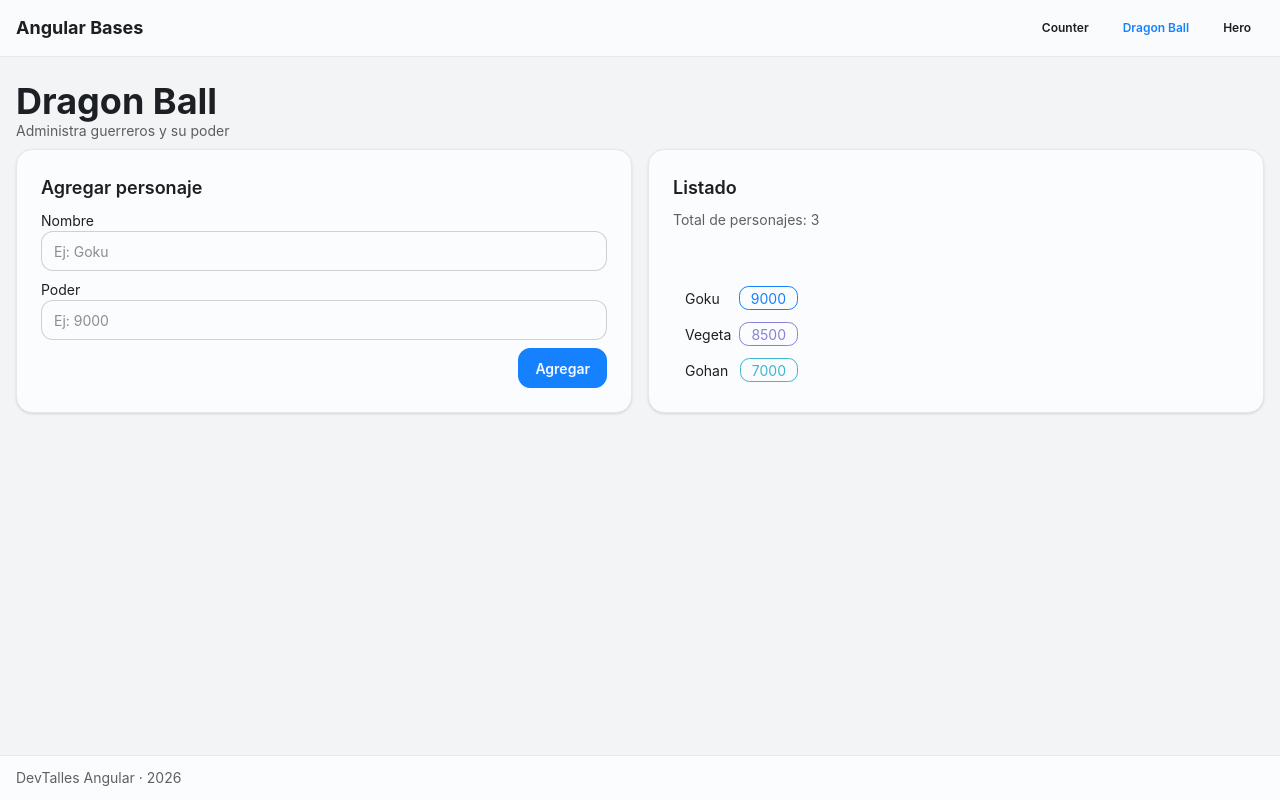
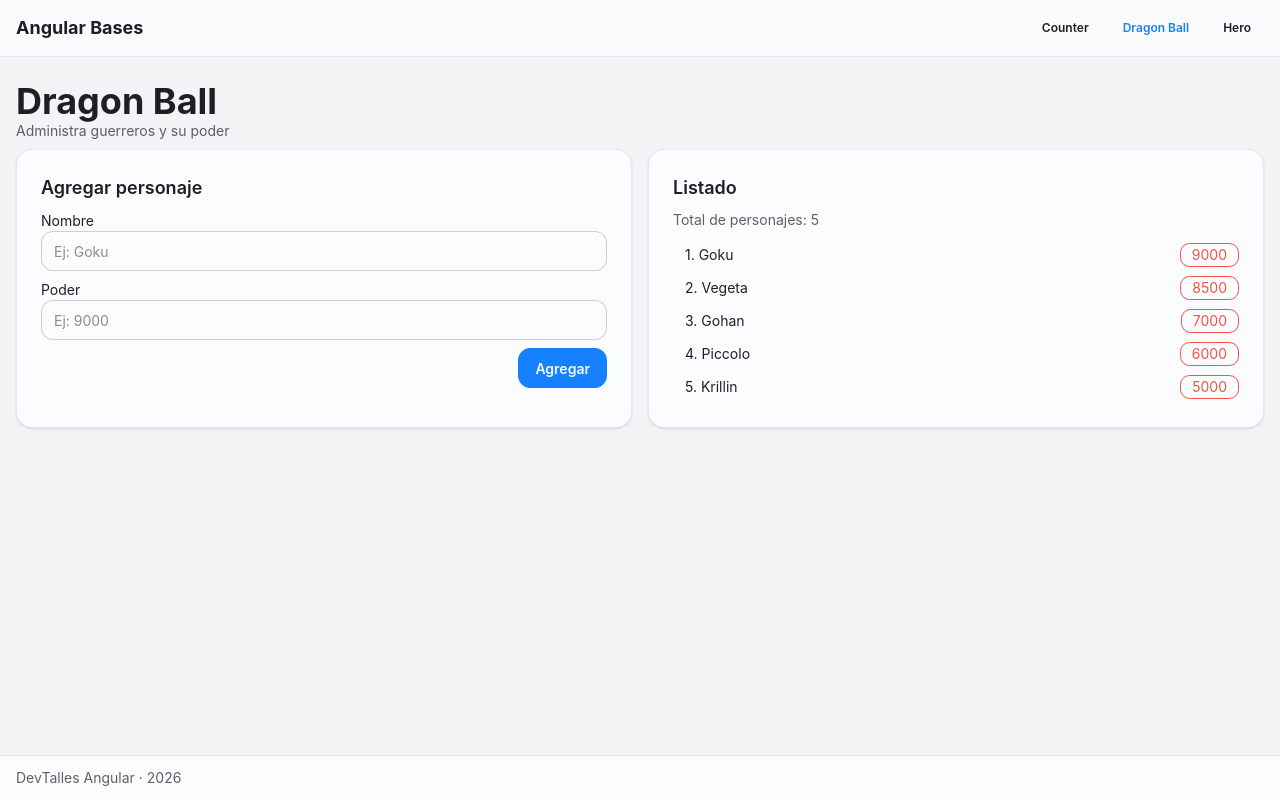
Before and after one commit to PatricioOsorio/angular-devtalles-course, an Angular app in the folder 01-bases/: page /dragonball in a window 1280 px wide. Built offline with nearby package versions, Linux system fonts and the light colour scheme.

Commit message:
(Sección 5: Expandir bases) @for - Realizar iteraciones de elementos

```diff
--- a/01-bases/src/app/pages/dragonball-page/dragonball-page.html
+++ b/01-bases/src/app/pages/dragonball-page/dragonball-page.html
@@ -28,27 +28,15 @@
     <section class="card border-base-300 bg-base-100 border shadow-sm">
       <div class="card-body">
         <h2 class="card-title text-lg">Listado</h2>
-        <p class="text-sm opacity-70">Total de personajes: 3</p>
+        <p class="text-sm opacity-70">Total de personajes: {{ characters().length }}</p>
 
-        <ul class="menu bg-base-100 p-0">
-          <li>
-            <div class="rounded-box flex items-center justify-between">
-              <span>Goku</span>
-              <span class="badge badge-primary badge-outline">9000</span>
-            </div>
-          </li>
-          <li>
-            <div class="rounded-box flex items-center justify-between">
-              <span>Vegeta</span>
-              <span class="badge badge-secondary badge-outline">8500</span>
-            </div>
-          </li>
-          <li>
-            <div class="rounded-box flex items-center justify-between">
-              <span>Gohan</span>
-              <span class="badge badge-accent badge-outline">7000</span>
-            </div>
-          </li>
+        <ul class="menu bg-base-100 w-full p-0">
+          @for (character of characters(); track character.id; let idx = $index) {
+            <li class="rounded-box flex flex-row items-center justify-between">
+              <span>{{ idx + 1 }}. {{ character.name }}</span>
+              <span class="badge badge-error badge-outline">{{ character.power }}</span>
+            </li>
+          }
         </ul>
       </div>
     </section>
--- a/01-bases/src/app/pages/dragonball-page/dragonball-page.ts
+++ b/01-bases/src/app/pages/dragonball-page/dragonball-page.ts
@@ -1,8 +1,24 @@
-import { Component } from '@angular/core';
+import { Component, signal } from '@angular/core';
+
+export interface ICharacter {
+  id: number;
+  name: string;
+  power: number;
+}
+
+const INITIAL_CHARACTERS: ICharacter[] = [
+  { id: 1, name: 'Goku', power: 9000 },
+  { id: 2, name: 'Vegeta', power: 8500 },
+  { id: 3, name: 'Gohan', power: 7000 },
+  { id: 4, name: 'Piccolo', power: 6000 },
+  { id: 5, name: 'Krillin', power: 5000 },
+];
 
 @Component({
   selector: 'app-dragonball-page',
   imports: [],
   templateUrl: './dragonball-page.html',
 })
-export class DragonballPage {}
+export class DragonballPage {
+  readonly characters = signal<ICharacter[]>(INITIAL_CHARACTERS);
+}
```
